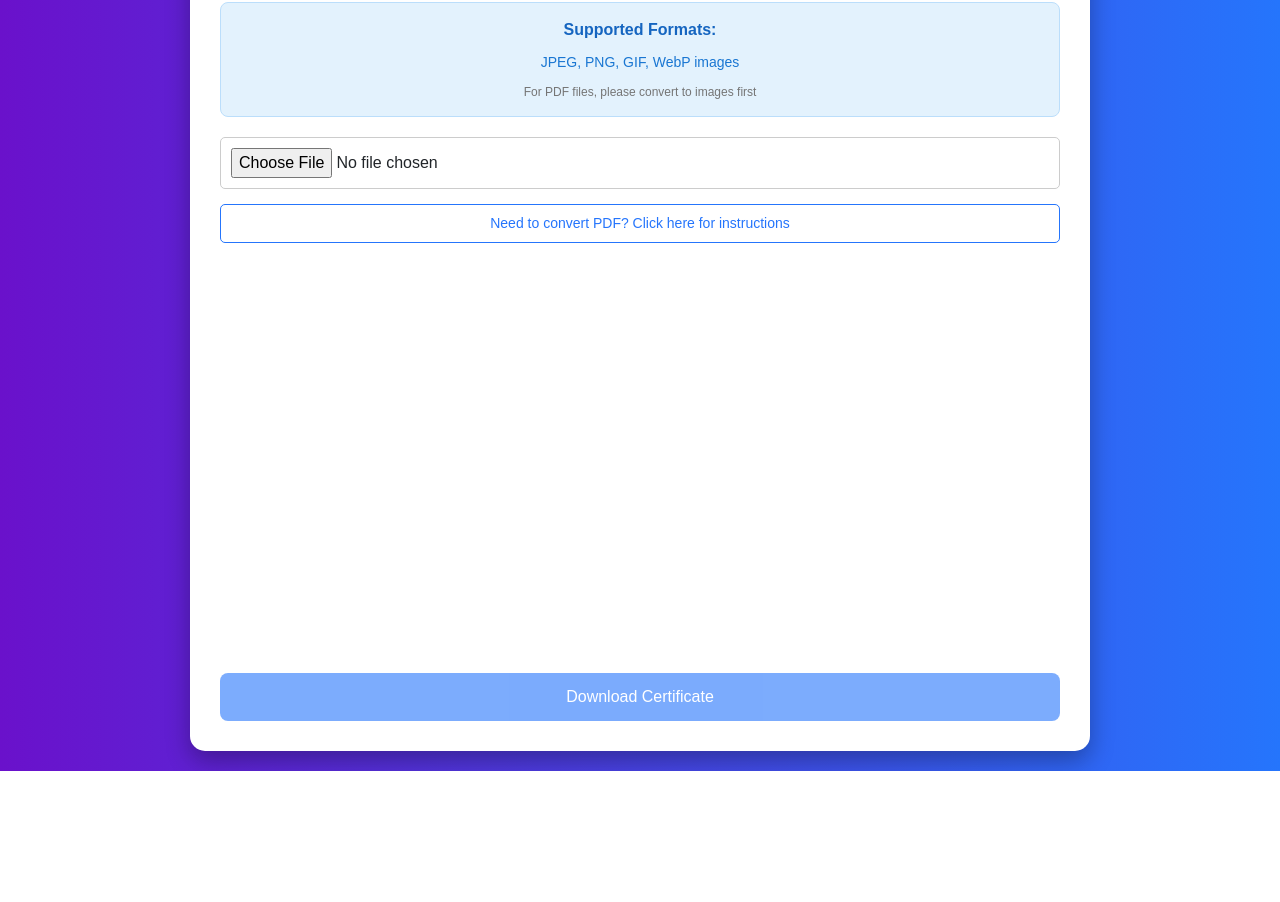
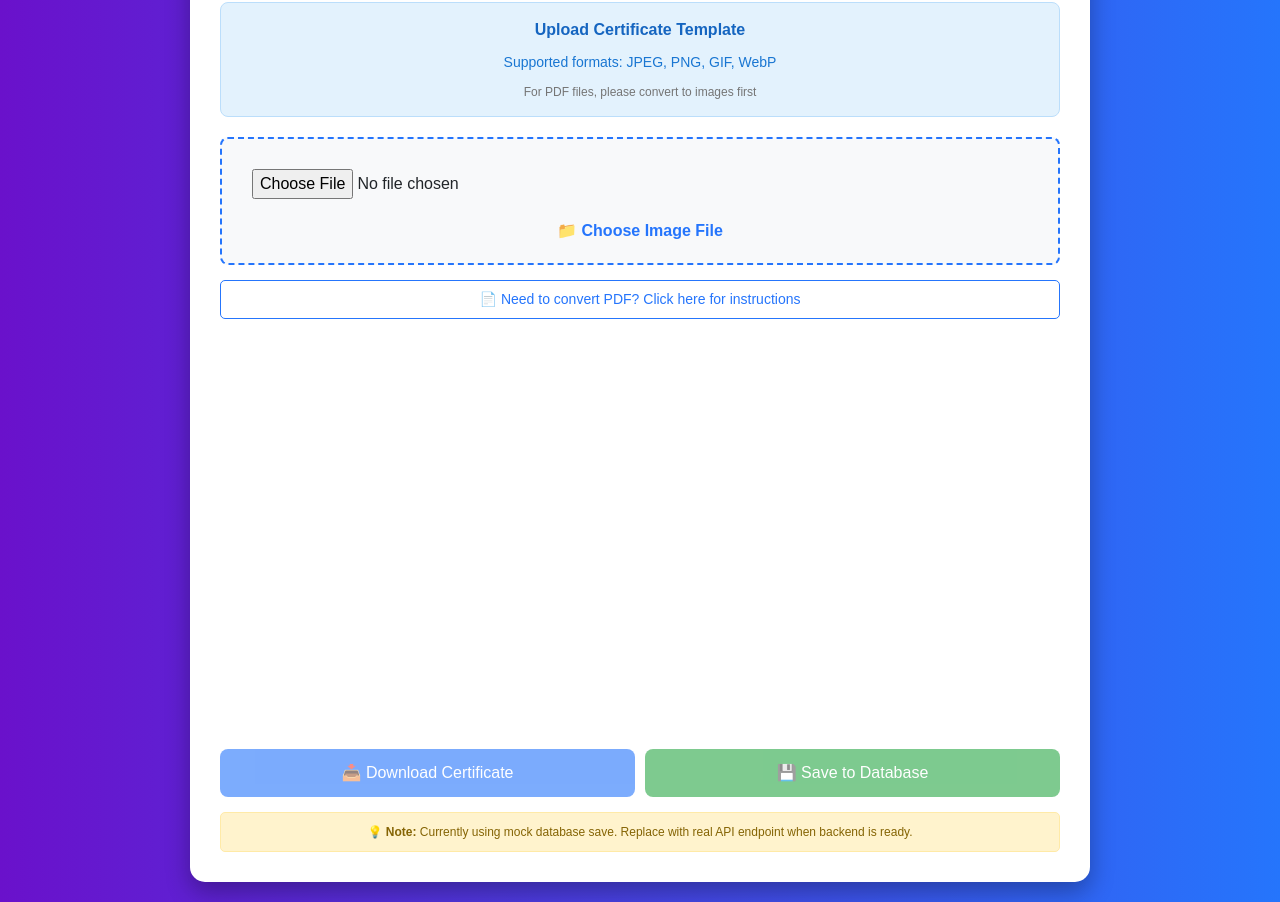
Before and after one commit to Rustam200391/certificate-adviser, a React (Vite) app: page / in a window 1280 px wide. Shown: the part 487-1389 px from the top of the page. Before the commit the page ends 1258 px from the top, so only its background shows below. Built offline with nearby package versions, Linux system fonts and the light colour scheme.

Commit message:
all frontend functionality completed

```diff
--- a/src/CertificateGenerator.jsx
+++ b/src/CertificateGenerator.jsx
@@ -6,6 +6,7 @@ function CertificateForm() {
   const [progressText, setProgressText] = useState("");
   const [certFile, setCertFile] = useState(null);
   const [error, setError] = useState("");
+  const [success, setSuccess] = useState("");
   const [pdfPages, setPdfPages] = useState([]);
   const [currentPage, setCurrentPage] = useState(0);
   const [qrPosition, setQrPosition] = useState({ x: 10, y: 10 });
@@ -28,6 +29,7 @@ function CertificateForm() {
     setLoading(false);
     setProgressText("");
     setError("");
+    setSuccess("");
     setPdfPages([]);
     setCurrentPage(0);
     setQrPosition({ x: 10, y: 10 });
@@ -266,7 +268,7 @@ function CertificateForm() {
     const issueDate = new Date(doctorData.issueDate);
     const expiryDate = new Date(issueDate);
     expiryDate.setFullYear(expiryDate.getFullYear() + 1);
-    return `Valid until: ${expiryDate.toLocaleDateString()}`;
+    return `Valid until: ${expiryDate.toLocaleDateString("en-US")}`;
   };
 
   // Function to draw QR code
@@ -437,19 +439,16 @@ function CertificateForm() {
     redrawCanvas();
   };
 
-  const handleDownload = async () => {
-    try {
-      validateDoctorData();
-    } catch (err) {
-      setError(err.message);
+  // Get final certificate image as blob
+  const getCertificateBlob = async () => {
+    return new Promise((resolve, reject) => {
+      const canvas = canvasRef.current;
+      if (!canvas) {
+        reject(new Error("Canvas not found"));
         return;
       }
 
-    const canvas = canvasRef.current;
-    if (!canvas) return;
-
-    try {
-      // Create a new canvas for download with original image dimensions
+      // Create a new canvas for final certificate with original image dimensions
       const downloadCanvas = document.createElement("canvas");
       const ctx = downloadCanvas.getContext("2d");
       const certImg = new Image();
@@ -471,7 +470,7 @@ function CertificateForm() {
         const downloadX = qrPosition.x * scaleX;
         const downloadY = qrPosition.y * scaleY;
 
-        // Generate QR code for download
+        // Generate QR code for final certificate
         const qrData = generateQRData();
         QRCode.toDataURL(qrData, {
           width: downloadQrSize,
@@ -507,24 +506,139 @@ function CertificateForm() {
               downloadQrSize + padding * 2
             );
 
-            // Download
+            // Convert to blob
+            downloadCanvas.toBlob(
+              (blob) => {
+                if (blob) {
+                  resolve(blob);
+                } else {
+                  reject(new Error("Failed to create certificate blob"));
+                }
+              },
+              "image/png",
+              1.0
+            );
+          };
+          qrImg.src = qrDataUrl;
+        });
+      };
+      certImg.src = certFile;
+    });
+  };
+
+  const handleDownload = async () => {
+    try {
+      validateDoctorData();
+    } catch (err) {
+      setError(err.message);
+      return;
+    }
+
+    try {
+      const blob = await getCertificateBlob();
+      const url = URL.createObjectURL(blob);
       const link = document.createElement("a");
       link.download = `certificate_${doctorData.fullName.replace(
         /\s+/g,
         "_"
       )}_${Date.now()}.png`;
-            link.href = downloadCanvas.toDataURL("image/png", 1.0);
+      link.href = url;
       document.body.appendChild(link);
       link.click();
       document.body.removeChild(link);
-          };
-          qrImg.src = qrDataUrl;
-        });
-      };
-      certImg.src = certFile;
+      URL.revokeObjectURL(url);
     } catch (err) {
       setError("Error downloading file: " + err.message);
       console.error("Download error:", err);
+    }
+  };
+
+  // Save certificate to database
+  const handleSaveToDatabase = async () => {
+    try {
+      validateDoctorData();
+    } catch (err) {
+      setError(err.message);
+      return;
+    }
+
+    setLoading(true);
+    setProgressText("Saving to database...");
+
+    try {
+      // Get certificate as blob
+      const certificateBlob = await getCertificateBlob();
+
+      // Create FormData for sending to server
+      const formData = new FormData();
+      formData.append(
+        "certificateImage",
+        certificateBlob,
+        `certificate_${doctorData.fullName.replace(/\s+/g, "_")}.png`
+      );
+      formData.append("doctorData", JSON.stringify(doctorData));
+      formData.append("qrData", generateQRData());
+      formData.append("timestamp", new Date().toISOString());
+
+      // TODO: Replace with your actual API endpoint
+      const response = await fetch("/api/certificates", {
+        method: "POST",
+        body: formData,
+      });
+
+      if (!response.ok) {
+        throw new Error(`Server error: ${response.status}`);
+      }
+
+      const result = await response.json();
+
+      setSuccess(
+        `Certificate successfully saved to database! Certificate ID: ${result.certificateId}`
+      );
+      setProgressText("");
+    } catch (err) {
+      console.error("Database save error:", err);
+      setError(
+        err.message ||
+          "Failed to save certificate to database. Please try again."
+      );
+      setProgressText("");
+    } finally {
+      setLoading(false);
+    }
+  };
+
+  // Mock function for database save
+  const handleSaveToDatabaseMock = async () => {
+    try {
+      validateDoctorData();
+    } catch (err) {
+      setError(err.message);
+      return;
+    }
+
+    setLoading(true);
+    setProgressText("Saving to database...");
+
+    try {
+      // Simulate API call delay
+      await new Promise((resolve) => setTimeout(resolve, 2000));
+
+      // Mock successful response
+      const mockCertificateId = `CERT_${Date.now()}_${Math.random()
+        .toString(36)
+        .substr(2, 9)
+        .toUpperCase()}`;
+
+      setSuccess(
+        `Certificate successfully saved to database! Certificate ID: ${mockCertificateId}`
+      );
+      setProgressText("");
+    } catch (err) {
+      setError("Failed to save certificate to database. Please try again.");
+      setProgressText("");
+    } finally {
+      setLoading(false);
     }
   };
 
@@ -747,6 +861,7 @@ function CertificateForm() {
                 onChange={(e) =>
                   handleDoctorDataChange("issueDate", e.target.value)
                 }
+                title="Select issue date"
                 style={{
                   width: "100%",
                   padding: "10px",
@@ -774,6 +889,7 @@ function CertificateForm() {
                 onChange={(e) =>
                   handleDoctorDataChange("expiryDate", e.target.value)
                 }
+                title="Select expiry date"
                 style={{
                   width: "100%",
                   padding: "10px",
@@ -810,10 +926,10 @@ function CertificateForm() {
               fontWeight: "bold",
             }}
           >
-            Supported Formats:
+            Upload Certificate Template
           </p>
           <p style={{ margin: "0", color: "#1976d2", fontSize: "14px" }}>
-            JPEG, PNG, GIF, WebP images
+            Supported formats: JPEG, PNG, GIF, WebP
           </p>
           <p
             style={{ margin: "10px 0 0 0", color: "#757575", fontSize: "12px" }}
@@ -822,20 +938,41 @@ function CertificateForm() {
           </p>
         </div>
 
+        <div
+          style={{
+            marginBottom: "15px",
+            border: "2px dashed #2575fc",
+            borderRadius: "8px",
+            padding: "20px",
+            backgroundColor: "#f8f9fa",
+          }}
+        >
           <input
             type="file"
             accept="image/*"
             onChange={handleFileChange}
             disabled={loading}
+            title="Choose image file"
             style={{
-            marginBottom: "15px",
+              width: "100%",
               padding: "10px",
-            width: "100%",
-            borderRadius: "5px",
-            border: "1px solid #ccc",
-            opacity: loading ? 0.6 : 1,
             }}
+            id="fileInput"
           />
+          <label
+            htmlFor="fileInput"
+            style={{
+              display: "block",
+              textAlign: "center",
+              color: "#2575fc",
+              fontWeight: "bold",
+              marginTop: "10px",
+              cursor: loading ? "not-allowed" : "pointer",
+            }}
+          >
+            📁 Choose Image File
+          </label>
+        </div>
 
         <button
           onClick={handleConvertPDFInfo}
@@ -851,7 +988,7 @@ function CertificateForm() {
             width: "100%",
           }}
         >
-          Need to convert PDF? Click here for instructions
+          📄 Need to convert PDF? Click here for instructions
         </button>
 
         {loading && (
@@ -891,6 +1028,21 @@ function CertificateForm() {
             }}
           >
             {error}
+          </div>
+        )}
+
+        {success && (
+          <div
+            style={{
+              color: "#2e7d32",
+              backgroundColor: "#edf7ed",
+              padding: "10px",
+              borderRadius: "5px",
+              marginBottom: "15px",
+              border: "1px solid #c8e6c9",
+            }}
+          >
+            {success}
           </div>
         )}
 
@@ -971,7 +1123,14 @@ function CertificateForm() {
           />
         </div>
 
-        <div style={{ display: "flex", gap: "10px", justifyContent: "center" }}>
+        <div
+          style={{
+            display: "flex",
+            gap: "10px",
+            justifyContent: "center",
+            flexWrap: "wrap",
+          }}
+        >
           <button
             onClick={handleDownload}
             disabled={loading || !certFile}
@@ -985,10 +1144,31 @@ function CertificateForm() {
               fontSize: "16px",
               transition: "all 0.3s",
               flex: 1,
+              minWidth: "200px",
               opacity: loading || !certFile ? 0.6 : 1,
             }}
           >
-            Download Certificate
+            📥 Download Certificate
+          </button>
+
+          <button
+            onClick={handleSaveToDatabaseMock}
+            disabled={loading || !certFile}
+            style={{
+              background: "#28a745",
+              color: "white",
+              padding: "12px 25px",
+              border: "none",
+              borderRadius: "8px",
+              cursor: loading || !certFile ? "not-allowed" : "pointer",
+              fontSize: "16px",
+              transition: "all 0.3s",
+              flex: 1,
+              minWidth: "200px",
+              opacity: loading || !certFile ? 0.6 : 1,
+            }}
+          >
+            💾 Save to Database
           </button>
 
           {certFile && (
@@ -1004,11 +1184,27 @@ function CertificateForm() {
                 cursor: loading ? "not-allowed" : "pointer",
                 fontSize: "16px",
                 transition: "all 0.3s",
+                minWidth: "100px",
               }}
             >
-              Reset
+              🔄 Reset
             </button>
           )}
+        </div>
+
+        <div
+          style={{
+            marginTop: "15px",
+            padding: "10px",
+            backgroundColor: "#fff3cd",
+            borderRadius: "5px",
+            border: "1px solid #ffeaa7",
+          }}
+        >
+          <p style={{ margin: 0, color: "#856404", fontSize: "12px" }}>
+            💡 <strong>Note:</strong> Currently using mock database save.
+            Replace with real API endpoint when backend is ready.
+          </p>
         </div>
       </div>
 
```
Lines whose indentation alone changed are shown as unchanged.
